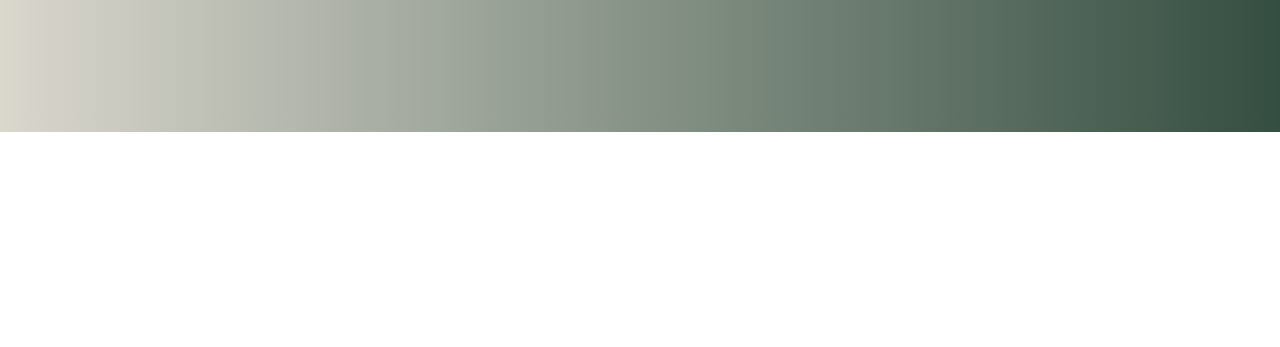
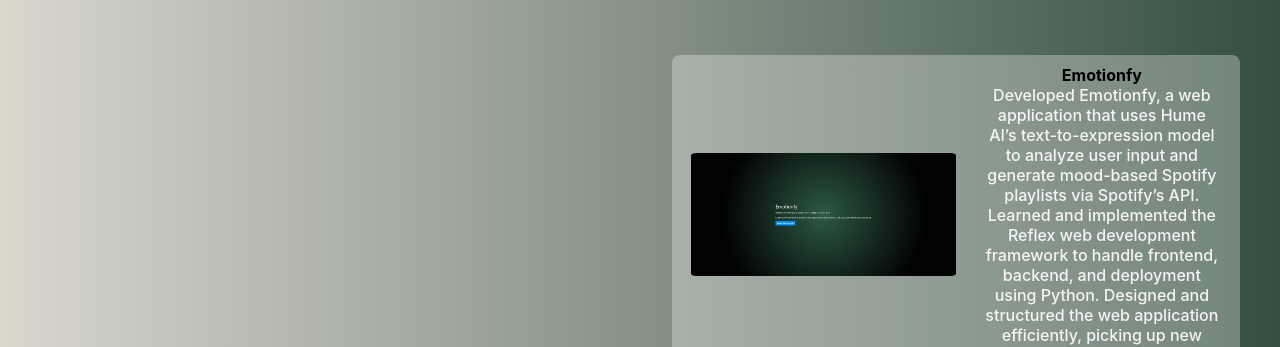
Before and after one commit to Fabdulla1/Farhan-Abdulla, a React (Vite) app: page / in a window 1280 px wide. Shown: the part 2426-2773 px from the top of the page. Before the commit the page ends 2558 px from the top, so only its background shows below. Built offline with nearby package versions, Linux system fonts and the light colour scheme.

Commit message:
Added new calhacks project

```diff
--- a/src/App.jsx
+++ b/src/App.jsx
@@ -4,6 +4,7 @@
 import pfp from './assets/pfp.jpg'
 import {TypeAnimation} from "react-type-animation";
 import resume from './assets/resume.pdf';
+import emotionfy from './assets/emotionfy.jpg'
 import { useState, useEffect } from 'react';
 function App() {
     function useIsMobile() {
@@ -196,7 +197,8 @@
                         LLC </b></a> where I
                         built the world's first python based touchscreen application for an industrial dip coating
                         machine.<br/><br/>
-                        When I'm not programming you can catch me writing and performing poetry here at Berkeley or going
+                        When I'm not programming you can catch me writing and performing poetry here at Berkeley or
+                        going
                         for hikes around the bay area!
                         <br/><br/>
                         As of lately, I have been open to full-time roles as a software engineer or data scientist.
@@ -303,7 +305,8 @@
                             display: 'block',
                             width: '100%',
                             transition: 'transform 0.3s ease',
-                            border: 'transparent'
+                            border: 'transparent',
+                            marginBottom: '10%'
                         }}
                                 onClick={() => {
                                     window.open('https://github.com/Fabdulla1/CafeFrog', '_blank');
@@ -314,7 +317,7 @@
                             <video src={cafeFrog} muted autoPlay
                                    style={{height: 'auto', width: '50%', borderRadius: '2%'}}></video>
                             <div>
-                                <b style={{color:'black'}}>Cafe Frog</b>
+                                <b style={{color: 'black'}}>Cafe Frog</b>
                             </div>
                             <div style={{color: 'whitesmoke', marginLeft: '5%', width: '80%'}}>
                                 Led a cross-functional team of 7 in developing, designing, and marketing a video game
@@ -326,6 +329,43 @@
                                 the Naive Bayes Algorithm. The game is still yet to be completed but we are 50% of the
                                 way
                                 done.
+                            </div>
+                        </button>
+                        <button style={{
+                            background: 'rgba(255, 255, 255, 0.3)',
+                            backdropFilter: 'blur(5px)',
+                            display: 'flex',
+                            alignItems: 'center',
+                            width: '100%',
+                            transition: 'transform 0.3s ease',
+                            border: 'transparent'
+                        }}
+                                onClick={() => {
+                                    window.open('https://github.com/Fabdulla1/Emotionfy', '_blank');
+                                }}
+                                onMouseEnter={(e) => e.currentTarget.style.transform = 'scale(1.01)'}
+                                onMouseLeave={(e) => e.currentTarget.style.transform = 'scale(1)'}
+                        >
+                            <img src={emotionfy}
+                                 style={{height: 'auto', width: '50%', borderRadius: '2%'}}></img>
+                            <div style={{display: 'block', color: 'whitesmoke', marginLeft: '5%', width: '80%'}}>
+                                <text style={{color: 'black'}}>
+                                    <b> Emotionfy </b>
+                                </text>
+                                <br/>
+                                <text>
+                                    Developed Emotionfy, a web application that uses Hume AI’s text-to-expression model
+                                    to analyze user input and generate mood-based Spotify playlists via Spotify’s API.
+                                    Overcame challenges in team collaboration, including teammates dropping out
+                                    mid-project
+                                    and roadblocks in idea development, by adapting quickly and completing the project
+                                    under a strict time constraint. Learned and implemented the Reflex web development
+                                    framework to handle frontend, backend, and deployment using Python.
+                                    Designed and structured the web application efficiently, picking up new syntax and
+                                    tools rapidly. Demonstrated problem-solving, teamwork, and resilience, working
+                                    closely
+                                    with a teammate to complete the project successfully under pressure.
+                                </text>
                             </div>
                         </button>
                     </div>
@@ -414,7 +454,8 @@
                         LLC </b></a> where I
                         built the world's first python based touchscreen application for an industrial dip coating
                         machine.<br/><br/>
-                        When I'm not programming you can catch me writing and performing poetry here at Berkeley or going
+                        When I'm not programming you can catch me writing and performing poetry here at Berkeley or
+                        going
                         for hikes around the bay area!
                         <br/><br/>
                         As of lately, I have been open to full-time roles as a software engineer or data scientist.
@@ -482,7 +523,8 @@
                             <br></br> January
                             2024 -- May 2024
                         </text>
-                        <b style={{marginLeft: '10%', fontSize: '3vh', color: 'black'}}> Software Engineering Research Intern</b>
+                        <b style={{marginLeft: '10%', fontSize: '3vh', color: 'black'}}> Software Engineering Research
+                            Intern</b>
                     </text>
                     <div style={{font: 'font-sans', fontWeight: 'normal', color: 'white', marginLeft: '20%'}}>
                         <text>
@@ -524,7 +566,8 @@
                             alignItems: 'center',
                             width: '100%',
                             transition: 'transform 0.3s ease',
-                            border: 'transparent'
+                            border: 'transparent',
+                            marginBottom: '10%'
                         }}
                                 onClick={() => {
                                     window.open('https://github.com/Fabdulla1/CafeFrog', '_blank');
@@ -540,14 +583,49 @@
                                 </text>
                                 <br/>
                                 <text>
-                                    Leading a cross-functional team of 7 in developing, designing, and marketing a video game
+                                    Leading a cross-functional team of 7 in developing, designing, and marketing a video
+                                    game
                                     using
                                     Python's PyGame library.
-                                    Managing workflows, leading a programming team of 3, and implementing a machine learning
+                                    Managing workflows, leading a programming team of 3, and implementing a machine
+                                    learning
                                     model for NPC chatbots using
-                                    the Naive Bayes Algorithm. The game is still yet to be completed but we are 50% of the
+                                    the Naive Bayes Algorithm. The game is still yet to be completed but we are 50% of
+                                    the
                                     way
                                     done!
+                                </text>
+                            </div>
+                        </button>
+                        <button style={{
+                            background: 'rgba(255, 255, 255, 0.3)',
+                            backdropFilter: 'blur(5px)',
+                            display: 'flex',
+                            alignItems: 'center',
+                            width: '100%',
+                            transition: 'transform 0.3s ease',
+                            border: 'transparent'
+                        }}
+                                onClick={() => {
+                                    window.open('https://github.com/Fabdulla1/Emotionfy', '_blank');
+                                }}
+                                onMouseEnter={(e) => e.currentTarget.style.transform = 'scale(1.01)'}
+                                onMouseLeave={(e) => e.currentTarget.style.transform = 'scale(1)'}
+                        >
+                            <img src={emotionfy}
+                                   style={{height: 'auto', width: '50%', borderRadius: '2%'}}></img>
+                            <div style={{display: 'block', color: 'whitesmoke', marginLeft: '5%', width: '80%'}}>
+                                <text style={{color: 'black'}}>
+                                    <b> Emotionfy </b>
+                                </text>
+                                <br/>
+                                <text>
+                                    Developed Emotionfy, a web application that uses Hume AI’s text-to-expression model
+                                    to analyze user input and generate mood-based Spotify playlists via Spotify’s API.
+                                    Learned and implemented the Reflex web development
+                                    framework to handle frontend, backend, and deployment using Python.
+                                    Designed and structured the web application efficiently, picking up new syntax and
+                                    tools rapidly.
                                 </text>
                             </div>
                         </button>
```
Also changed, not shown: src/assets/emotionfy.jpg (added).
